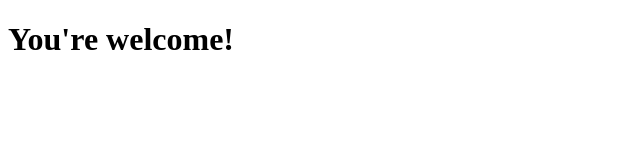
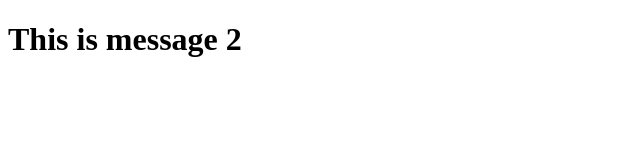
Before and after one commit to richardyhayashi/react-beginners-code-stoic, a React (Vite) app in the folder src/: page / in a window 1280 px wide. Shown: the top 160 px of the page, without its empty margins (0-640 px from the left). Built offline with nearby package versions, Linux system fonts and the light colour scheme.

Commit message:
Finished Chapter 17.

```diff
--- a/src/src/components/ConditionalComponent.jsx
+++ b/src/src/components/ConditionalComponent.jsx
@@ -2,13 +2,16 @@
 import Welcome from "./Welcome";
 
 const ConditionalComponent = () => {
-  const display = true;
+  const display = false;
+  let message;
 
   if (display) {
-    return <Welcome />;
+    message = <h1>This is message 1</h1>;
+  } else {
+    message = <h1>This is message 2</h1>;
   }
 
-  return <Code />;
+  return message;
 };
 
 export default ConditionalComponent;
```
Also changed, not shown: 1 other file (tests, documents, lock files or other folders).
